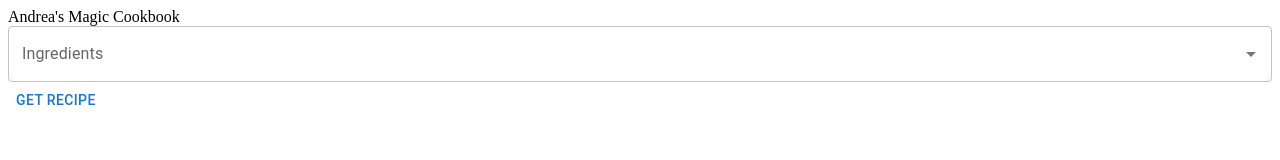
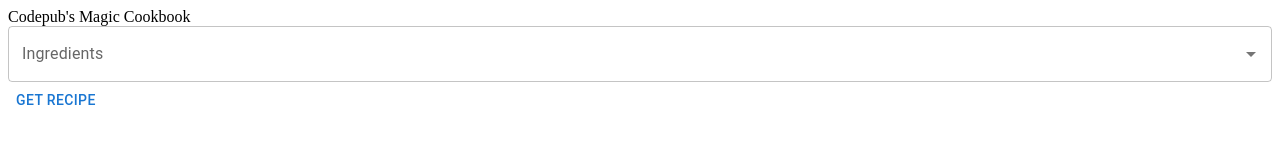
Before and after one commit to martehvi/codepub-container-workshop, a React (Create React App) app in the folder applications/frontend/: page / in a window 1280 px wide. Shown: the top 160 px of the page. Built offline with nearby package versions, Linux system fonts and the light colour scheme.

Commit message:
fix: revert and fix comments

```diff
--- a/applications/frontend/src/App.tsx
+++ b/applications/frontend/src/App.tsx
@@ -35,7 +35,7 @@ function App() {
         headers: {
           "Content-Type": "application/json",
         },
-      }).then(() => setLoading(false));
+      });
     } catch (error) {
       console.error("Failed to execute the first fetch call:", error);
     }
@@ -58,7 +58,7 @@ function App() {
 
   return (
     <>
-      <Box>Andrea's Magic Cookbook</Box>
+      <Box>Codepub's Magic Cookbook</Box>
       <Autocomplete
         multiple // Allows you to select multiple items
         filterSelectedOptions // Filters out selected items
```
Also changed, not shown: 1 other file (tests, documents, lock files or other folders).
